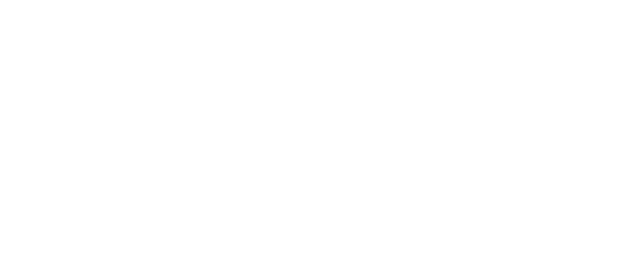
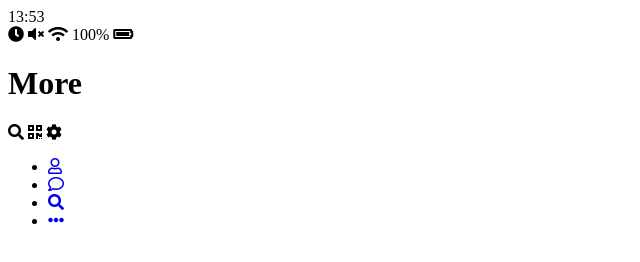
Before and after one commit to vfxholic/kakao-clone-2.0, a plain HTML site: page more.html in a window 1280 px wide. Shown: the whole page, without its empty margins (0-640 px from the left). Drawn offline with Linux system fonts and the light colour scheme.

Commit message:
kakao html chats part

```diff
--- a/find.html
+++ b/find.html
@@ -0,0 +1,70 @@
+<!DOCTYPE html>
+<html lang="en">
+  <head>
+    <meta charset="UTF-8" />
+    <meta name="viewport" content="width=device-width, initial-scale=1.0" />
+    <meta http-equiv="X-UA-Compatible" content="ie=edge" />
+    <link
+      rel="stylesheet"
+      href="https://use.fontawesome.com/releases/v5.8.2/css/all.css"
+      integrity="sha384-oS3vJWv+0UjzBfQzYUhtDYW+Pj2yciDJxpsK1OYPAYjqT085Qq/1cq5FLXAZQ7Ay"
+      crossorigin="anonymous"
+    />
+    <title>Find | Kakao Clone</title>
+  </head>
+  <body>
+    <div class="status-bar">
+      <div class="status-bar__column">
+        <span class="status-bar__clock">13:53</span>
+      </div>
+      <div class="status-bar__column">
+        <i class="fas fa-clock"></i>
+        <i class="fas fa-volume-mute"></i>
+        <i class="fas fa-wifi"></i>
+        <span class="status-bar__battery-level">100%</span>
+        <i class="fas fa-battery-full"></i>
+      </div>
+      <header class="class">
+        <div class="header__header-cloumn">
+          <h1 class="header__title">Find</h1>
+        </div>
+        <div class="header__header-cloumn">
+          <span class="header__icon">
+            <i class="fas fa-search"></i>
+          </span>
+          <!-- <span class="header__icon">
+            <i class="far fa-comment"></i>
+          </span> -->
+          <span class="header__icon">
+            <i class="fas fa-cog"></i>
+          </span>
+        </div>
+      </header>
+
+      <nav class="nav">
+        <ul class="nav__list">
+          <li class="nav__list-item">
+            <a href="friends.html" class="nav__list-link">
+              <i class="far fa-user"></i>
+            </a>
+          </li>
+          <li class="nav__list-item">
+            <a href="index.html" class="nav__list-link">
+              <i class="far fa-comment"></i>
+            </a>
+          </li>
+          <li class="nav__list-item">
+            <a href="find.html" class="nav__list-link">
+              <i class="fas fa-search"></i>
+            </a>
+          </li>
+          <li class="nav__list-item">
+            <a href="more.html" class="nav__list-link">
+              <i class="fas fa-ellipsis-h"></i>
+            </a>
+          </li>
+        </ul>
+      </nav>
+    </div>
+  </body>
+</html>
--- a/more.html
+++ b/more.html
@@ -0,0 +1,70 @@
+<!DOCTYPE html>
+<html lang="en">
+  <head>
+    <meta charset="UTF-8" />
+    <meta name="viewport" content="width=device-width, initial-scale=1.0" />
+    <meta http-equiv="X-UA-Compatible" content="ie=edge" />
+    <link
+      rel="stylesheet"
+      href="https://use.fontawesome.com/releases/v5.8.2/css/all.css"
+      integrity="sha384-oS3vJWv+0UjzBfQzYUhtDYW+Pj2yciDJxpsK1OYPAYjqT085Qq/1cq5FLXAZQ7Ay"
+      crossorigin="anonymous"
+    />
+    <title>More | Kakao Clone</title>
+  </head>
+  <body>
+    <div class="status-bar">
+      <div class="status-bar__column">
+        <span class="status-bar__clock">13:53</span>
+      </div>
+      <div class="status-bar__column">
+        <i class="fas fa-clock"></i>
+        <i class="fas fa-volume-mute"></i>
+        <i class="fas fa-wifi"></i>
+        <span class="status-bar__battery-level">100%</span>
+        <i class="fas fa-battery-full"></i>
+      </div>
+      <header class="class">
+        <div class="header__header-cloumn">
+          <h1 class="header__title">More</h1>
+        </div>
+        <div class="header__header-cloumn">
+          <span class="header__icon">
+            <i class="fas fa-search"></i>
+          </span>
+          <span class="header__icon">
+            <i class="fas fa-qrcode"></i>
+          </span>
+          <span class="header__icon">
+            <i class="fas fa-cog"></i>
+          </span>
+        </div>
+      </header>
+
+      <nav class="nav">
+        <ul class="nav__list">
+          <li class="nav__list-item">
+            <a href="friends.html" class="nav__list-link">
+              <i class="far fa-user"></i>
+            </a>
+          </li>
+          <li class="nav__list-item">
+            <a href="index.html" class="nav__list-link">
+              <i class="far fa-comment"></i>
+            </a>
+          </li>
+          <li class="nav__list-item">
+            <a href="find.html" class="nav__list-link">
+              <i class="fas fa-search"></i>
+            </a>
+          </li>
+          <li class="nav__list-item">
+            <a href="more.html" class="nav__list-link">
+              <i class="fas fa-ellipsis-h"></i>
+            </a>
+          </li>
+        </ul>
+      </nav>
+    </div>
+  </body>
+</html>
```
Also changed, not shown: friends.html (+70 -0 lines), index.html (+44 -0 lines), images/avatar.jpg (added).
